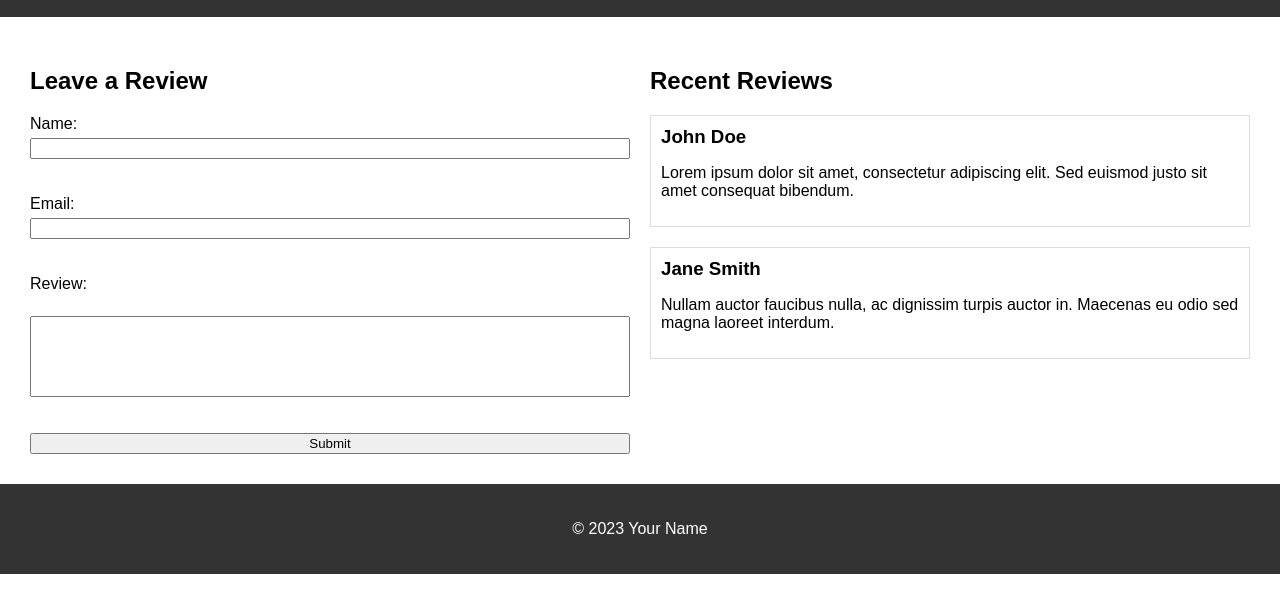
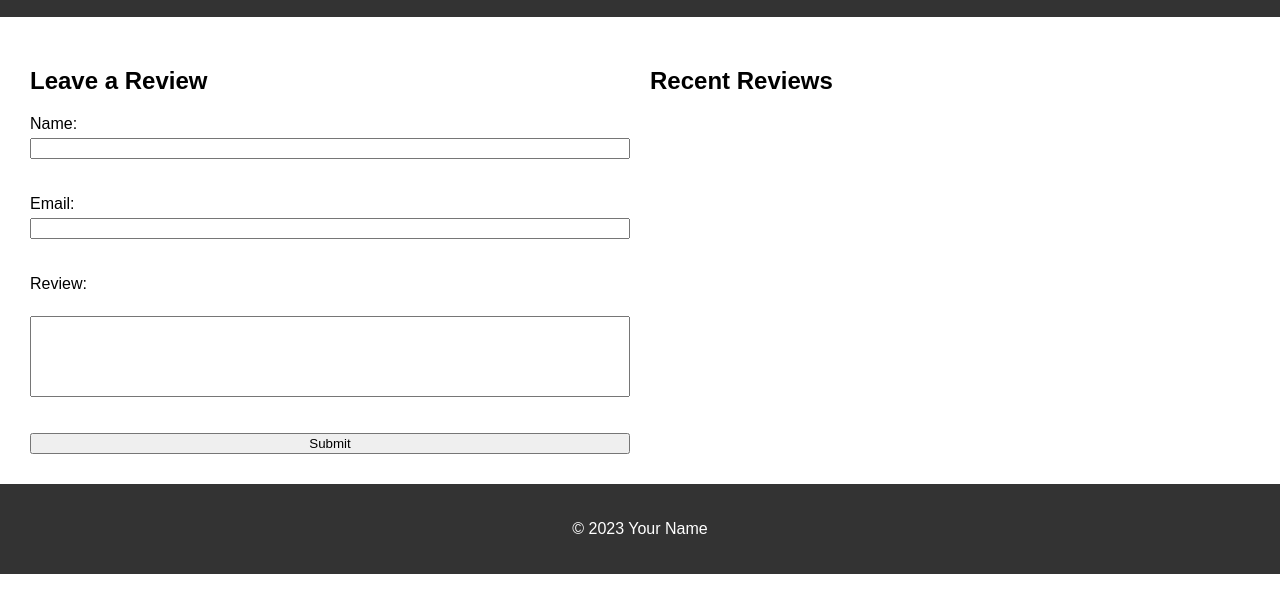
Before and after one commit to ismailhelali/entreprise_reviewer, a plain HTML site: page index.html in a window 1280 px wide. Shown: the part 60-672 px from the top of the page. Drawn offline with Linux system fonts and the light colour scheme.

Commit message:
Update index.html

```diff
--- a/index.html
+++ b/index.html
@@ -23,20 +23,13 @@
 		</section>
 		<section>
 			<h2>Recent Reviews</h2>
-			<ul>
-				<li>
-					<h3>John Doe</h3>
-					<p>Lorem ipsum dolor sit amet, consectetur adipiscing elit. Sed euismod justo sit amet consequat bibendum.</p>
-				</li>
-				<li>
-					<h3>Jane Smith</h3>
-					<p>Nullam auctor faucibus nulla, ac dignissim turpis auctor in. Maecenas eu odio sed magna laoreet interdum.</p>
-				</li>
+			<ul id="reviews-list">
 			</ul>
 		</section>
 	</main>
 	<footer>
 		<p>&copy; 2023 Your Name</p>
 	</footer>
+	<script src="script.js"></script>
 </body>
 </html>
```
